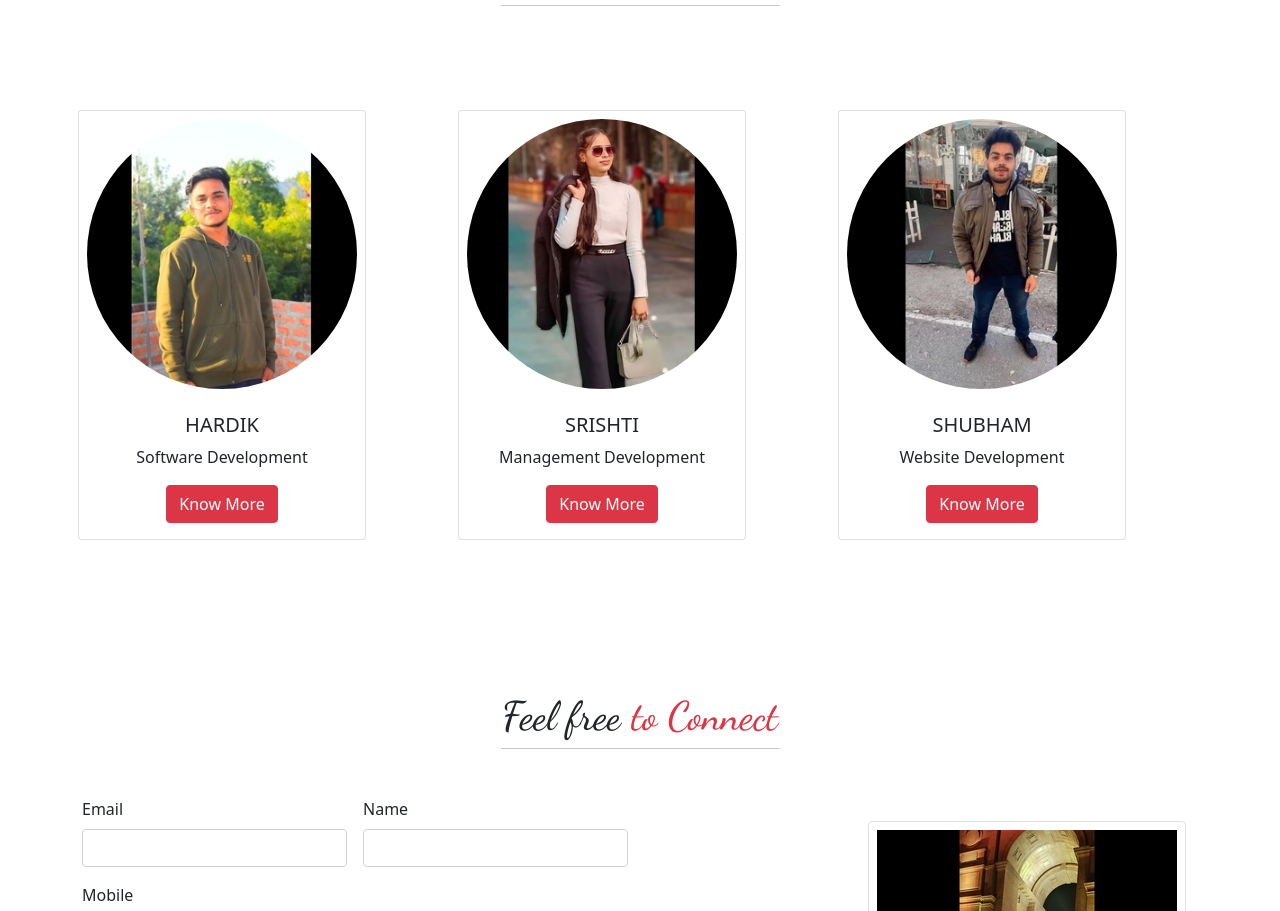
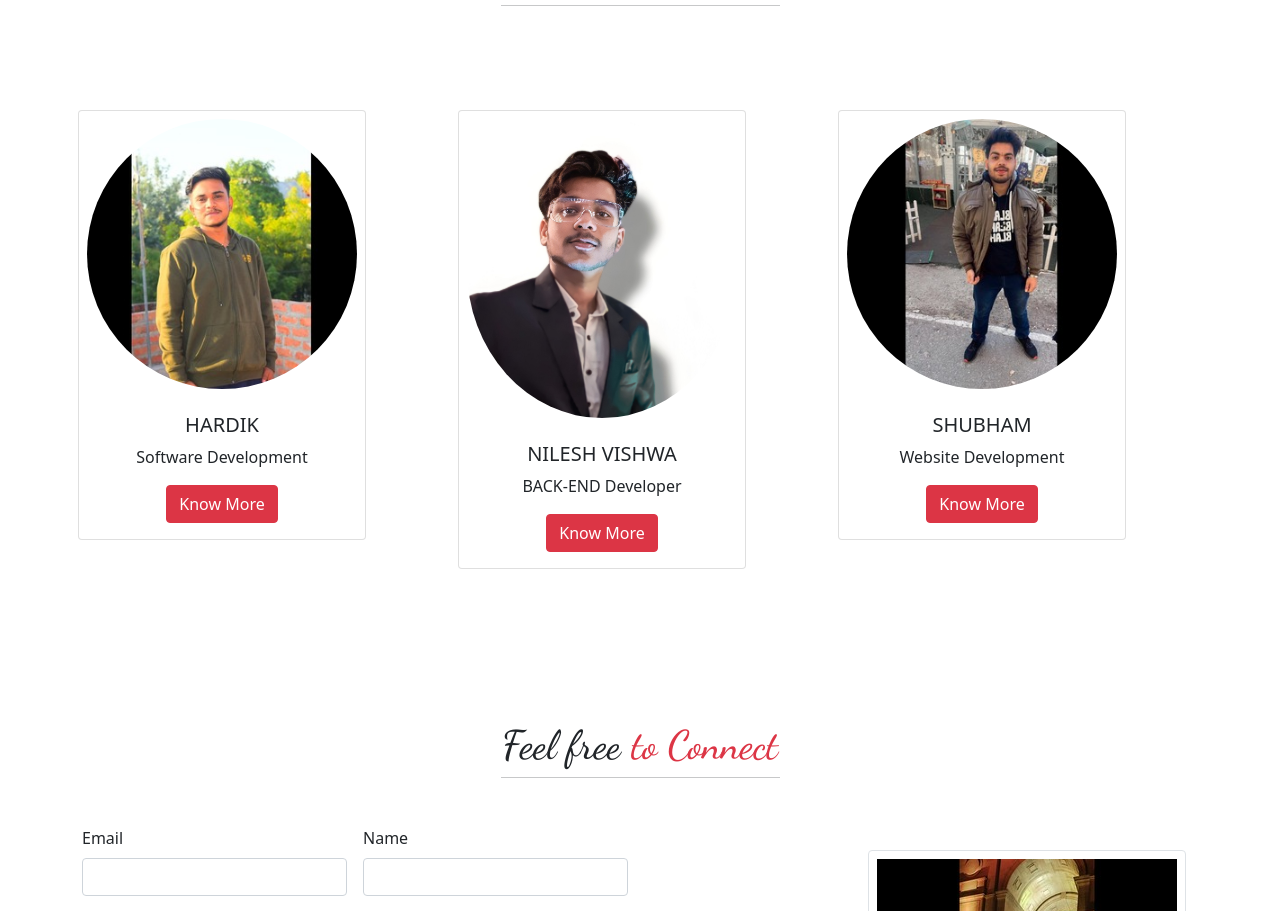
Before and after one commit to sudhanshu4400/future, a plain HTML site: page index.html in a window 1280 px wide. Shown: the part 2355-3266 px from the top of the page. Drawn offline with nearby package versions, Linux system fonts and the light colour scheme.

Commit message:
change member

```diff
--- a/index.html
+++ b/index.html
@@ -256,10 +256,10 @@
           <div class="col-sm-12 col-md-4 col-lg-4 col-12 p-2">
             <div class="card" style="width: 18rem;">
               <img data-aos="flip-left" data-aos-easing="ease-out-cubic" data-aos-duration="1000"
-                src="images/team 2.JPG" class="img-fluid rounded-circle border-border-danger p-2" alt="...">
+                src="images/nilesh09.jpg" class="img-fluid rounded-circle border-border-danger p-2" alt="...">
               <div class="card-body">
-                <h5 class="card-title">SRISHTI</h5>
-                <p class="card-text">Management Development</p>
+                <h5 class="card-title">NILESH VISHWA</h5>
+                <p class="card-text">BACK-END Developer</p>
                 <a href="#" class="btn btn-danger">Know More</a>
               </div>
             </div>
```
Also changed, not shown: images/nilesh09.jpg (added).
